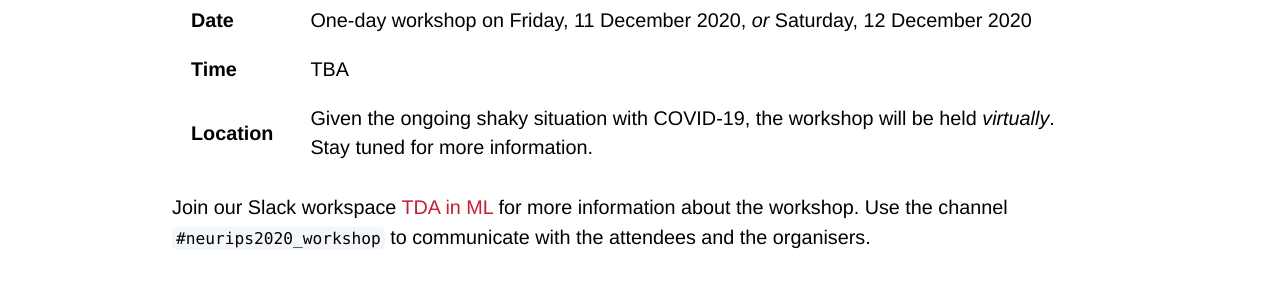
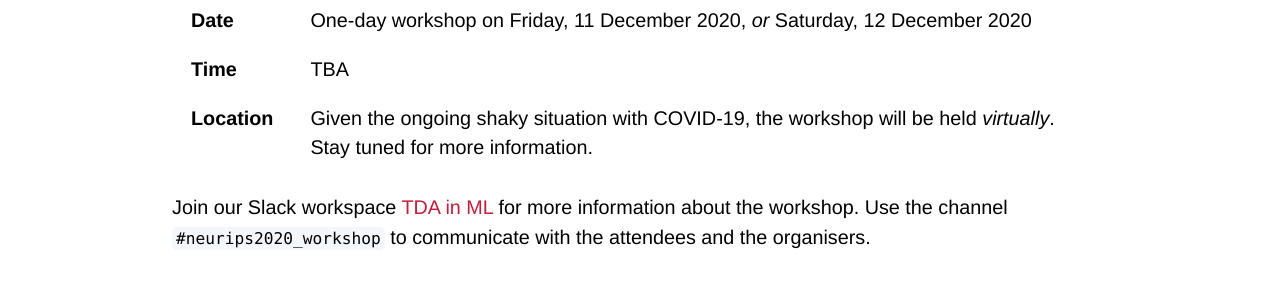
Before and after one commit to tda-in-ml/tda-in-ml.github.io, a Jekyll site: the page built from index.md, in a window 1280 px wide. Shown: the part 545-845 px from the top of the page. Built offline with Jekyll 4.4.1, drawn with Linux system fonts in a browser that asks for light colours; some web fonts are replaced; our own code applies the rules of GitHub Pages for plain Markdown files.

Commit message:
Extended style sheet for tables

```diff
--- a/assets/css/style.scss
+++ b/assets/css/style.scss
@@ -59,3 +59,7 @@ $code-text-color: black;
     padding: 2rem 1rem;
   }
 }
+
+td {
+  vertical-align: top;
+}
```
